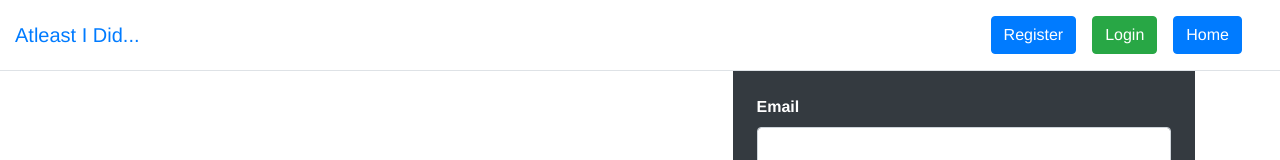
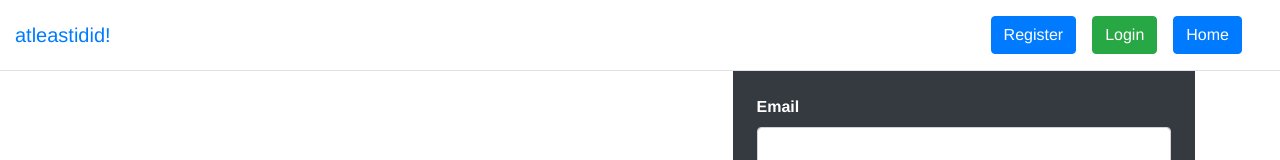
Before and after one commit to dewdad/atleastidid, a Vue app in the folder client/: page / in a window 1280 px wide. Shown: the top 160 px of the page. Built offline with nearby package versions, Linux system fonts and the light colour scheme; no server answers.

Commit message:
Conserve valuable header real estate lol.

```diff
--- a/client/src/components/Header.vue
+++ b/client/src/components/Header.vue
@@ -4,7 +4,7 @@
       <div class="container-fluid d-lg-flex flex-items-center">
         <div id="branding" class="position-relative d-lg-flex align-items-center">
           <router-link to="/">
-            <h5 class="branding m-0">Atleast I Did...</h5>
+            <h5 class="branding m-0">atleastidid!</h5>
           </router-link>
         </div>
         <nav id="nav" class="col d-lg-flex flex-row-reverse text-white">
```
